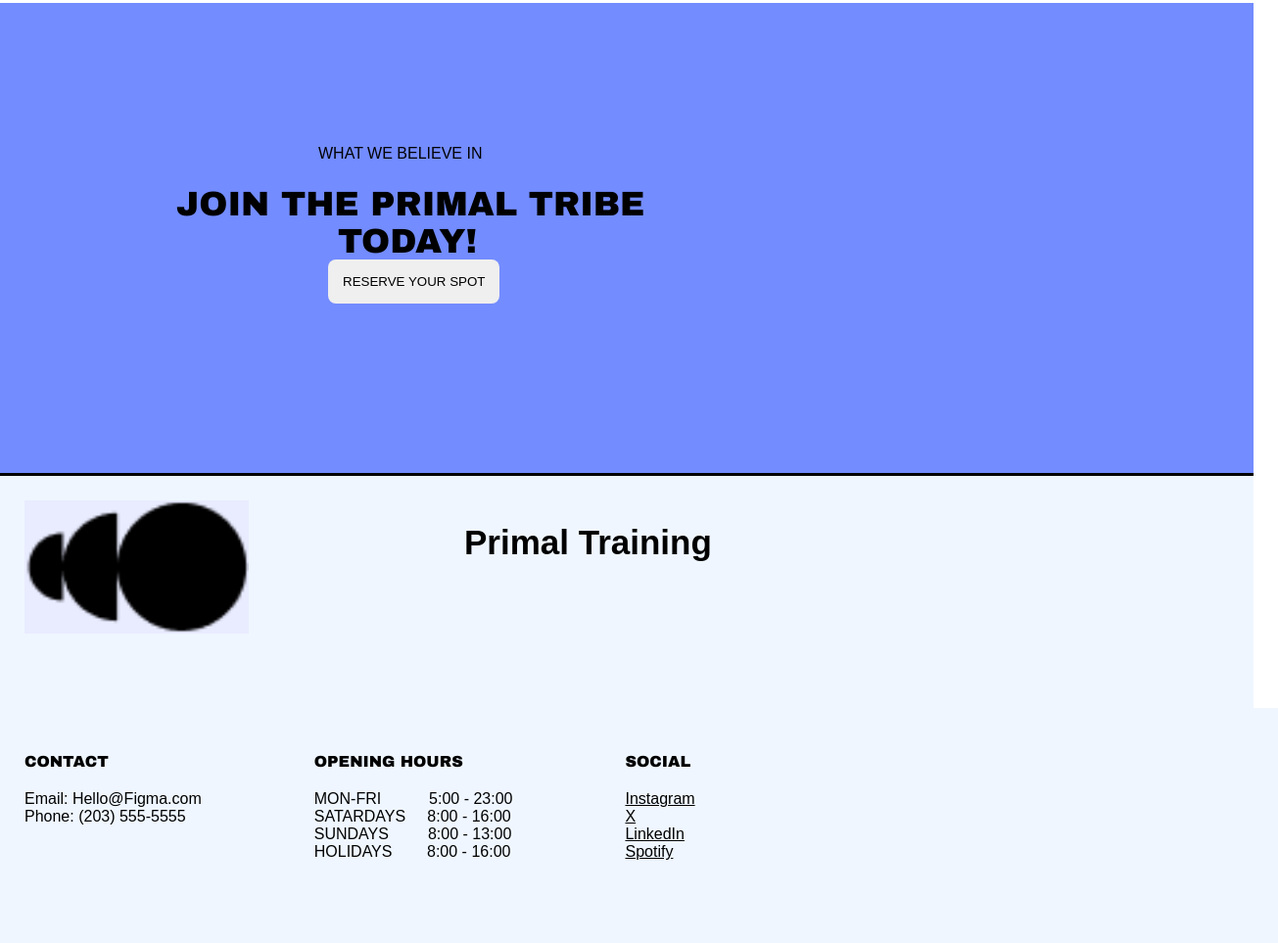
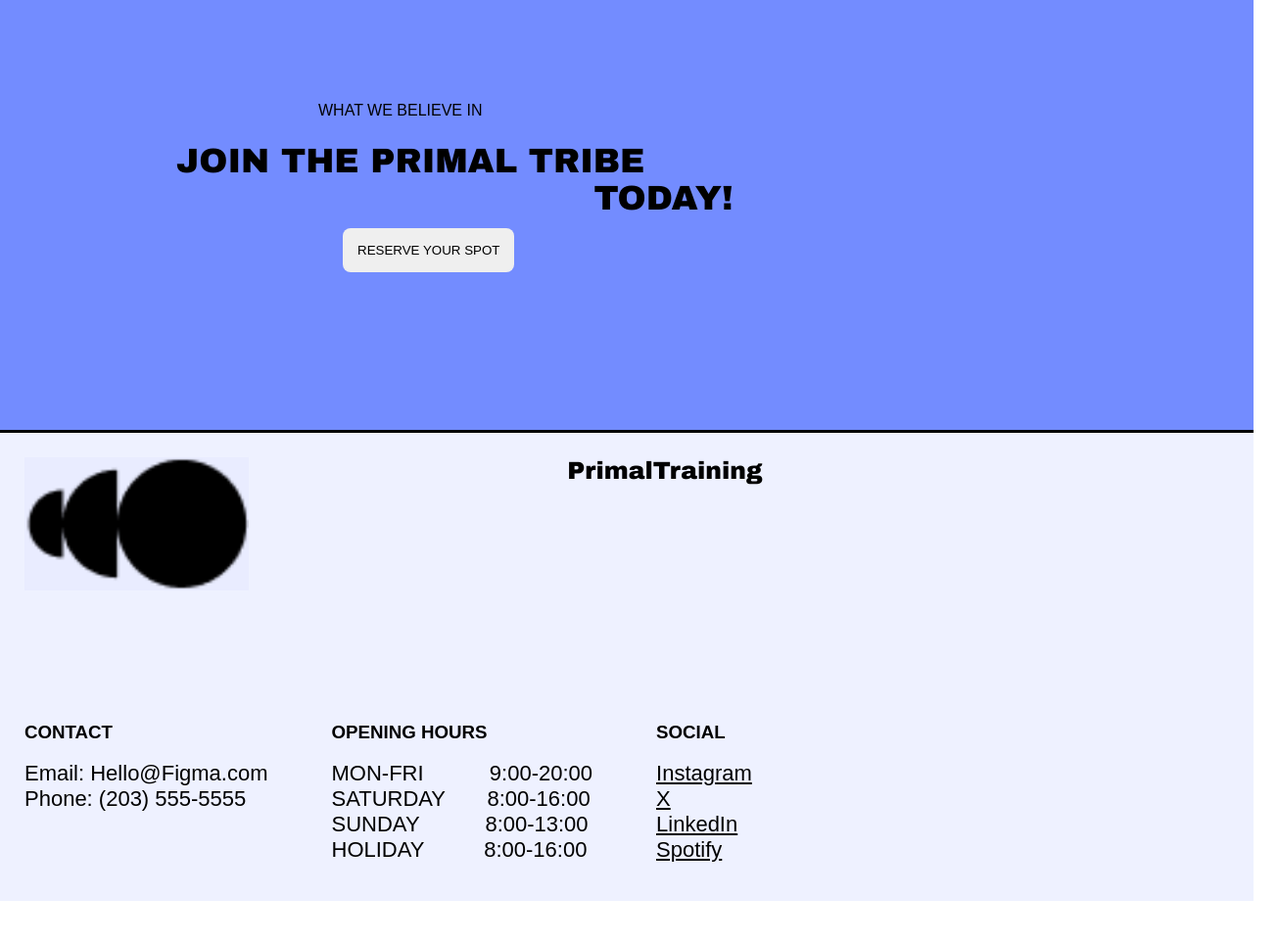
Before and after one commit to vk9236730-stack/c_lan, a plain HTML site: page index.html in a window 1280 px wide. Shown: the part 1404-2367 px from the top of the page at 98% size, 1305 px wide, since content can reach past the window. After the commit the page ends 2324 px from the top, so only its background shows below. Drawn offline with Linux system fonts and the light colour scheme.

Commit message:
Mobile Webpage in html and css

```diff
--- a/index.html
+++ b/index.html
@@ -77,23 +77,32 @@
         <h1 class="today">TODAY!</h1>
        <button>RESERVE YOUR SPOT</button>
     </div>
-    <div class="title3">
-        <img src="logo.png" alt="logo image">
-       <h1>Primal Training</h1>
+    <footer class="container">
+        <div class="training">
+           <img class="logo" src="logo.png" alt="logo">
+           <p>PrimalTraining</p>
         </div>
-    <div class="footer">
-       <div class="item1">
-       <h4>CONTACT</h4>
+     <div class="bottom">
+        <div class="box1">
+          <h3>CONTACT</h3>
           <p>Email: Hello@Figma.com<br>Phone: (203) 555-5555</p>
         </div>
-       <div class="item2">
-       <h4>OPENING HOURS</h4>
-        <pre>MON-FRI           5:00 - 23:00<br>SATARDAYS     8:00 - 16:00<br>SUNDAYS         8:00 - 13:00<br>HOLIDAYS        8:00 - 16:00</pre>
+        <div class="box2">
+         <h3>OPENING HOURS</h3>
+         <pre>MON-FRI           9:00-20:00</pre>
+         <pre>SATURDAY       8:00-16:00</pre>
+         <pre>SUNDAY           8:00-13:00</pre>
+         <pre>HOLIDAY          8:00-16:00</pre>
         </div>
-       <div class="item3">
-       <h4>SOCIAL</h4>
-        <p>Instagram<br>X<br>LinkedIn<br>Spotify</p>
+
+        <div class="box3">
+         <h3>SOCIAL</h3>
+         <p>Instagram</p>
+         <p>X</p>
+         <p>LinkedIn</p>
+         <p>Spotify</p>
         </div>
      </div>
+    </footer>
 </body>
 </html>
--- a/style.css
+++ b/style.css
@@ -43,15 +43,16 @@ div.headline{
   font-size: 24.45px;
   padding-left: 8px;
   height: 118px;
-  margin-top: 25px;
 }
 .headline h1{
-  margin: 2%;
+  margin: 0%;
+  padding-left: 23px;
+  padding-top: 20px;
 }
 .live{
   color: #738cff;
-  margin: 2%;
-  margin-left: 0%;
+  margin: 0%;
+  padding-top: 20px;
 }
 .line1{
   border-top: 3px solid black;
@@ -97,7 +98,7 @@ div.absolute {
 div.title{
   display: flex;
   position: relative;
-  height: 299.6px;
+  height: 297.61px;
   width: 100%;
   border-bottom: 3px solid black;
 }
@@ -138,9 +139,9 @@ div.title{
 .community{
    display: flex;
   font-family: arial black, bold, sans-serif;
-  font-size: 30px;
+  font-size: 28px;
   padding-left: 20px;
-  height: 88px;
+  height: 87px;
   white-space: pre;
   border-bottom: 2px solid black;
 }
@@ -190,6 +191,7 @@ div.title2{
 .title2 p{
   padding-left: 325px;
   padding-top: 145px;
+  margin: 0%;
 }
 .title2 h1{
   padding-left: 180px;
@@ -197,58 +199,61 @@ div.title2{
   font-size: 35px;
   margin-bottom: 0px;
 }
+.today{
+  text-align: center;
+  padding-right: 105px;
+  margin: 0%;
+}
 .title2 button{
-  margin-left: 335px;
+  margin-left: 350px;
   padding: 15px;
-  margin-top: 0px;
+  margin-top: 12px;
   border: none;
   border-radius: 8px;
 }
-.today{
-  margin-left: 165px;
-  margin-top: 0px;
+.container{
+    width: 100%;
+    height: 478px;
+    background-color:  #EEF1FF;
+    border-top: 3px black solid;
 }
-div.title3{
-  position: relative;
-  box-sizing: border-box;
-  background-color: oklch(97% 0.014 254.604);
-  height: 240px;
-  width: 100%;
-  border-top: 3px solid black;
-  display: flex;
+.training{
+    display: flex;
 }
-.title3 img{
-  height: 136px;
-  width: 229px;
-  padding-top: 25px;
-  padding-left: 25px;
+.logo{
+    width: 229.31px;
+    height: 136.17px;
+    padding: 25px 0px 0px 25px;
 }
-.title3 h1{
-  padding-top: 25px;
-  padding-left: 220px;
-  font-size: 35px;
+.training p{
+    padding-left: 325px;
+    font-family: arial black;
+    font-size: 25px;
 }
-div.footer{
-  background-color: oklch(97% 0.014 254.604);
-  height: 240px;
-  width: 100%;
-  display: flex;
-  padding-left: 25px;
-  position: relative;
+.bottom{
+    display: flex;
+    padding-top: 115px;
 }
-div.item2{
-  padding-left: 115px;
+.box1{
+    padding-left: 25px;
 }
-div.item3{
-  padding-left: 115px;
+.box2{
+    padding-left: 65px;
 }
-.footer h4{
-  font-family: arial black, bold, sans-serif;
-   padding-top: 25px;
+.box3{
+    padding-left: 65px;
 }
-.item2 pre{
-  font-family: inherit;
+.box1 p{
+    margin:0%;
+    font-size: 22px
 }
-.item3 p{
-  text-decoration: underline;
+.box2 pre{
+    margin:0%;
+    font-size: 22px;
+    font-family: Arial, sans-serif;
+}.box3 p{
+    margin:0%;
+    padding: 0%;
+    font-size: 22px;
+    text-decoration: underline;
 }
```
Lines whose indentation alone changed are shown as unchanged.
